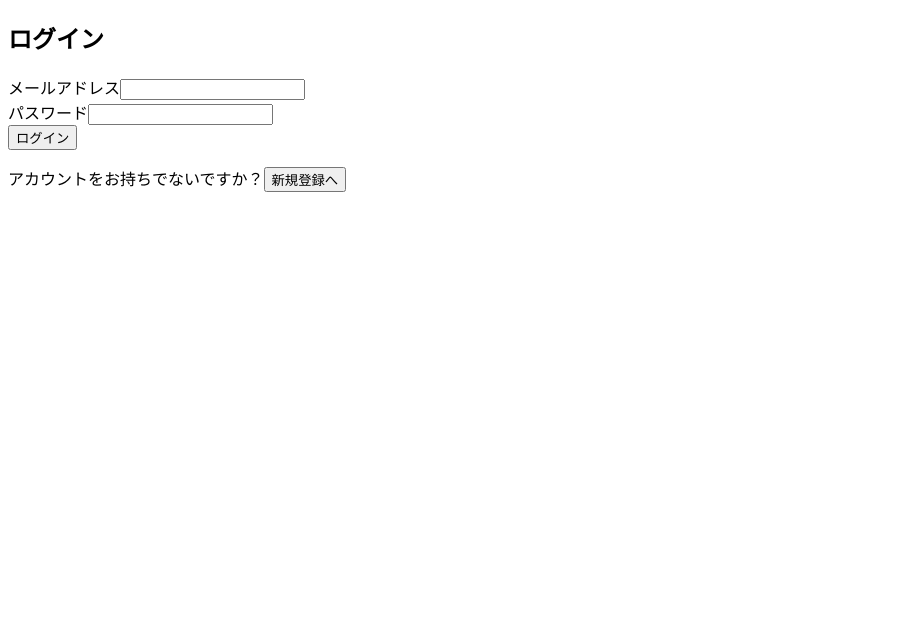
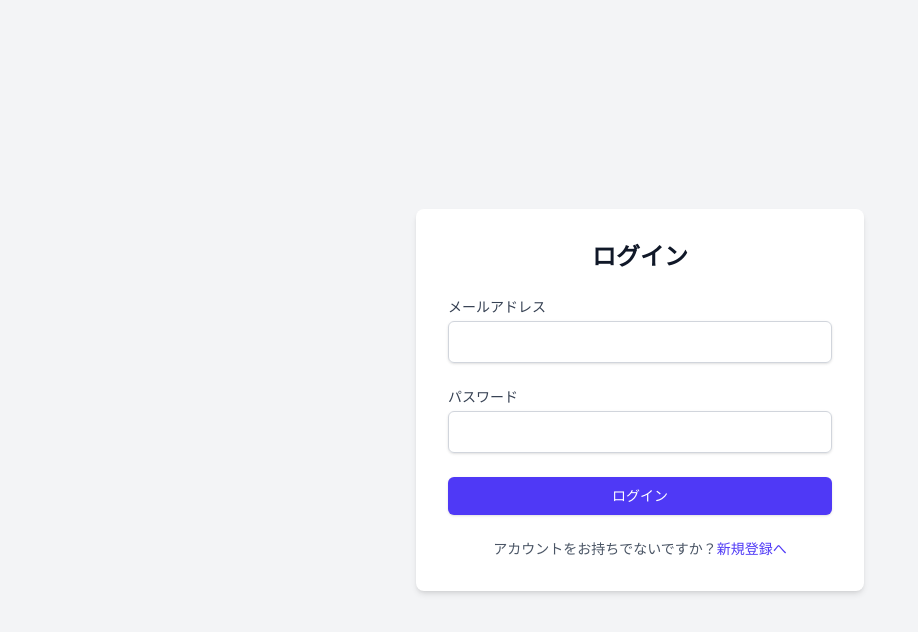
Before and after one commit to kokami4415/ai-ad-agency-frontend, a Next.js app: page / in a window 1280 px wide. Shown: the top 632 px of the page, without its empty margins (0-918 px from the left). Built offline with nearby package versions, Linux system fonts and the light colour scheme; no server answers.

Commit message:
fix: add root layout

```diff
--- /dev/null
+++ b/src/app/layout.tsx
@@ -0,0 +1,27 @@
+import type { Metadata } from "next";
+import { Inter } from "next/font/google";
+import "./globals.css";
+import { AuthProvider } from "@/contexts/AuthContext";
+
+const inter = Inter({ subsets: ["latin"] });
+
+export const metadata: Metadata = {
+  title: "AI Ad Agency App",
+  description: "AI-Powered Advertising Management",
+};
+
+export default function RootLayout({
+  children,
+}: Readonly<{
+  children: React.ReactNode;
+}>) {
+  return (
+    <html lang="ja">
+      <body className={inter.className}>
+        <AuthProvider>
+          {children}
+        </AuthProvider>
+      </body>
+    </html>
+  );
+}
```
